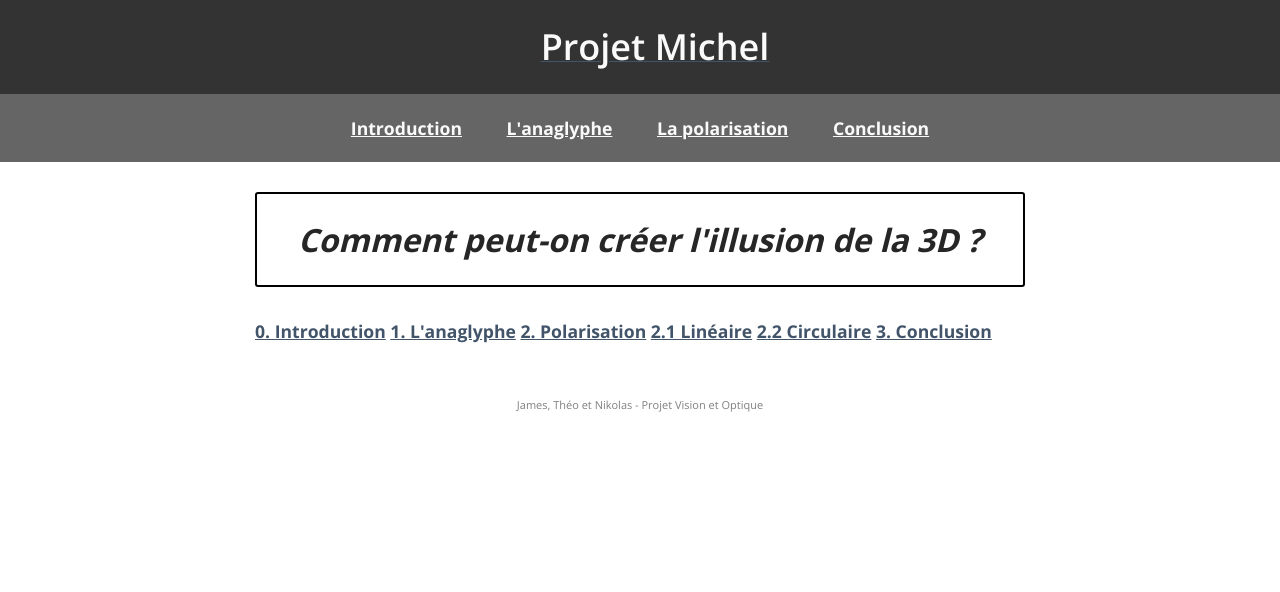
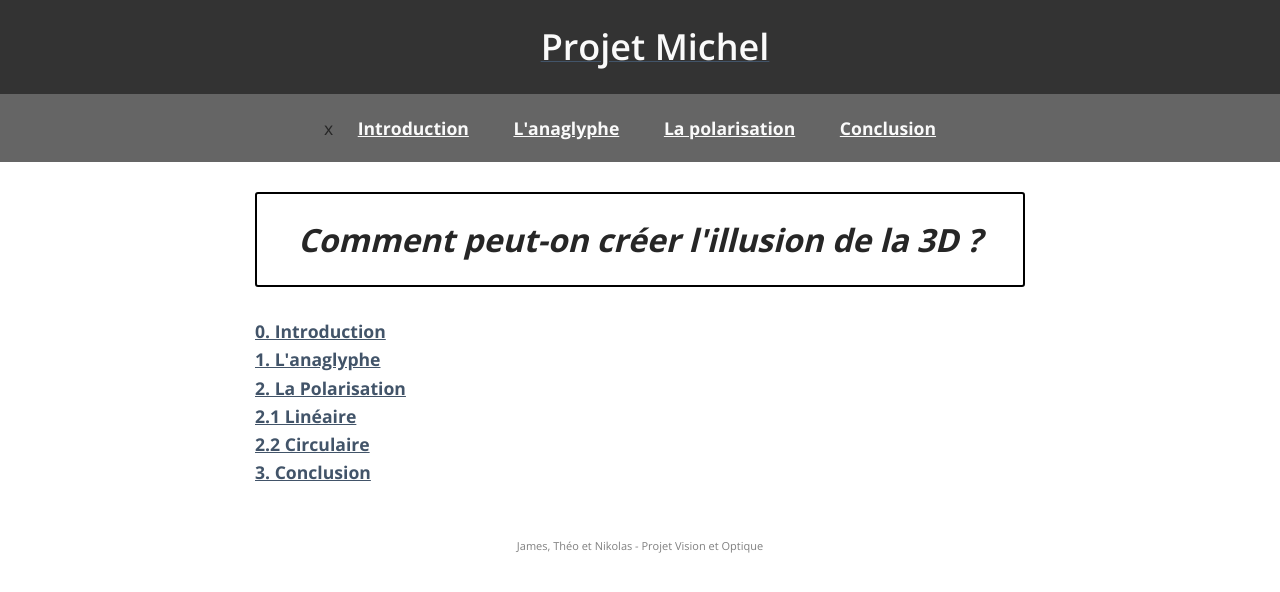
Before and after one commit to TrakJohnson/ProjetMichel, a Jekyll site: the page built from index.md, in a window 1280 px wide. Shown: the top 592 px of the page. Built offline with Jekyll 4.4.1, drawn with Linux system fonts in a browser that asks for light colours; some web fonts are replaced.

Commit message:
More progress (these commit messages suck)

```diff
--- a/_includes/header.html
+++ b/_includes/header.html
@@ -1,9 +1,9 @@
 <div id="title-wrapper">
-  <a href={{ "/" | append: site.baseurl }}><h1 id="top-title">{{site.title}}</h1></a>
+  <a href={{ "/" | append: site.baseurl | prepend: site.url }}><h1 id="top-title">{{site.title}}</h1></a>
 </div>
 <div id="top-menu">
   <div id="page-selection">
-    <a href="chap0">Introduction</a>
+x    <a href="chap0">Introduction</a>
     <a href="chap1">L'anaglyphe</a>
     <a href="chap2">La polarisation</a>
     <a href="chap3">Conclusion</a>
--- a/_sass/_layout.scss
+++ b/_sass/_layout.scss
@@ -125,6 +125,10 @@ main {
   font-weight: bold;
 }
 
+#toc a {
+  display: block;
+}
+
 /* Footer */
 
 footer {
--- a/index.md
+++ b/index.md
@@ -7,7 +7,7 @@ layout: default
 <div id="toc">
 <a href=" '/chap0'| prepend: site.baseurl }}">0. Introduction</a>
 <a href="">1. L'anaglyphe</a>
-<a href="">2. Polarisation</a>
+<a href="">2. La Polarisation</a>
 <a href="">2.1 Linéaire</a>
 <a href="">2.2 Circulaire</a>
 <a href="">3. Conclusion</a>
```
